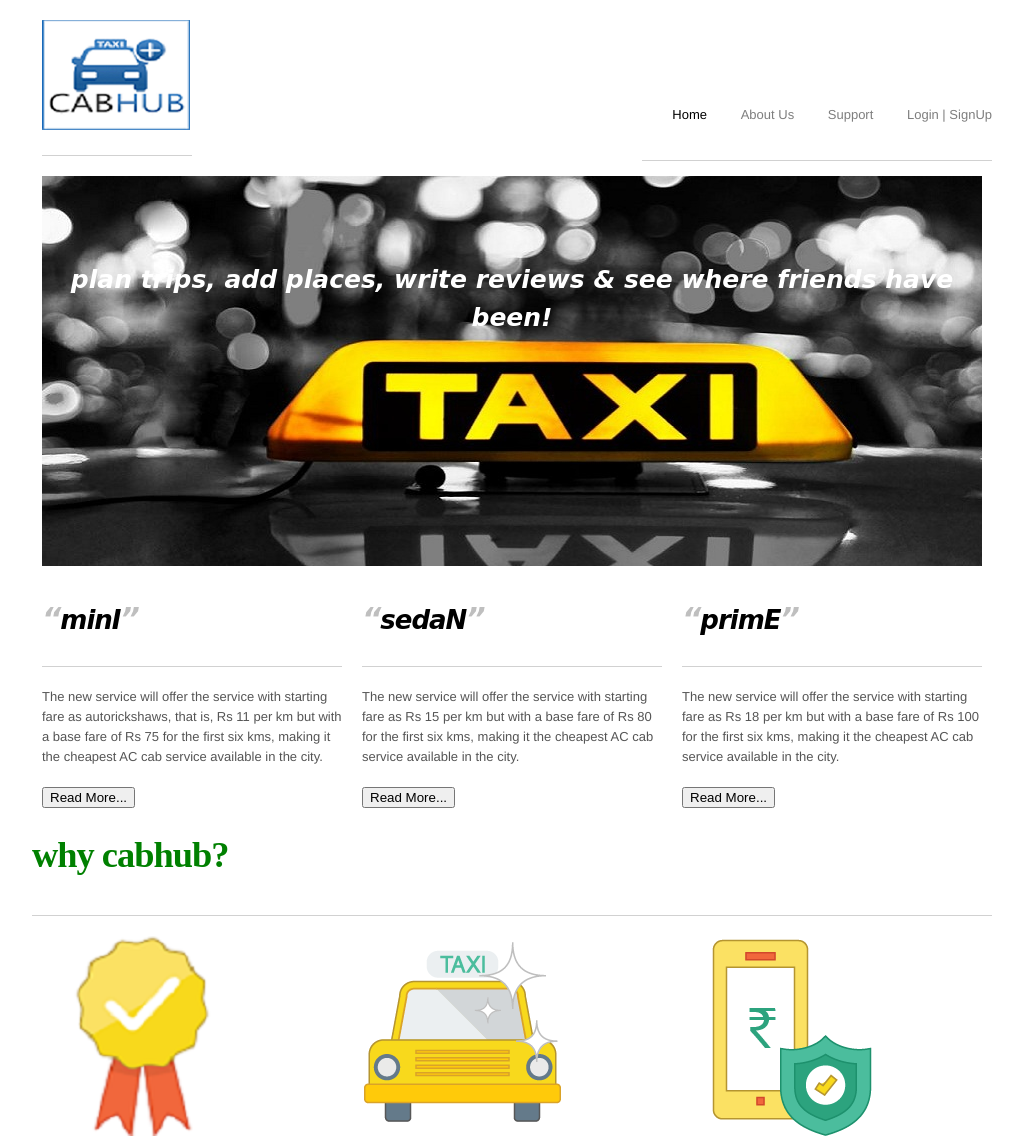
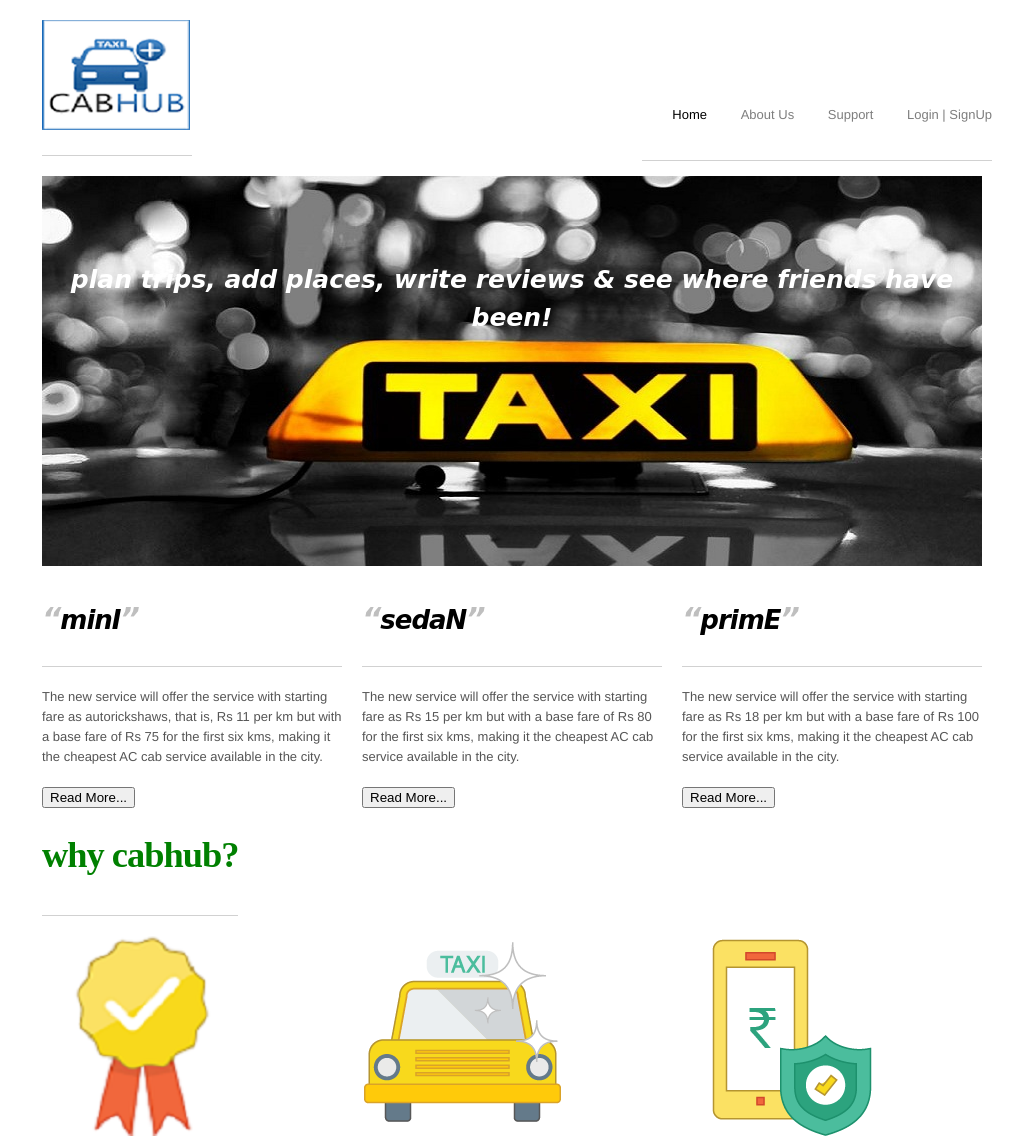
Before and after one commit to devashijain/assignments, a plain HTML site: page index.html in a window 1280 px wide. Shown: the top 1136 px of the page, without its empty margins (128-1151 px from the left). Drawn offline with Linux system fonts and the light colour scheme.

Commit message:
Final Draft for assignment 1

```diff
--- a/css/style.css
+++ b/css/style.css
@@ -44,6 +44,13 @@ h2{
   padding-bottom: 32px;
 }
 
+.grid_12 h2{
+  color: green;
+  font-family: monotype corsiva;
+  float: left;
+  font-size:280%;
+  border-bottom: 1px solid #d1d1d1;
+}
 h3{
   padding-top: 22px;
 }
--- a/index.html
+++ b/index.html
@@ -56,8 +56,9 @@
       </p>
       <p><a href="#"><button>Read More...</button></a></p>
     </div>
-
-      <h2 style="color:green; font-family: monotype corsiva; text-align:left; font-size:280%;">why cabhub<strong>?</strong></h2>
+      <div class="grid_12">
+      <h2>why cabhub<strong>?</strong></h2>
+    </div>
     <div class="grid_4">
       <img src="images/cab_home_1.png" alt="Verified Drivers">
       <h3>Verified Drivers</h3>
```
